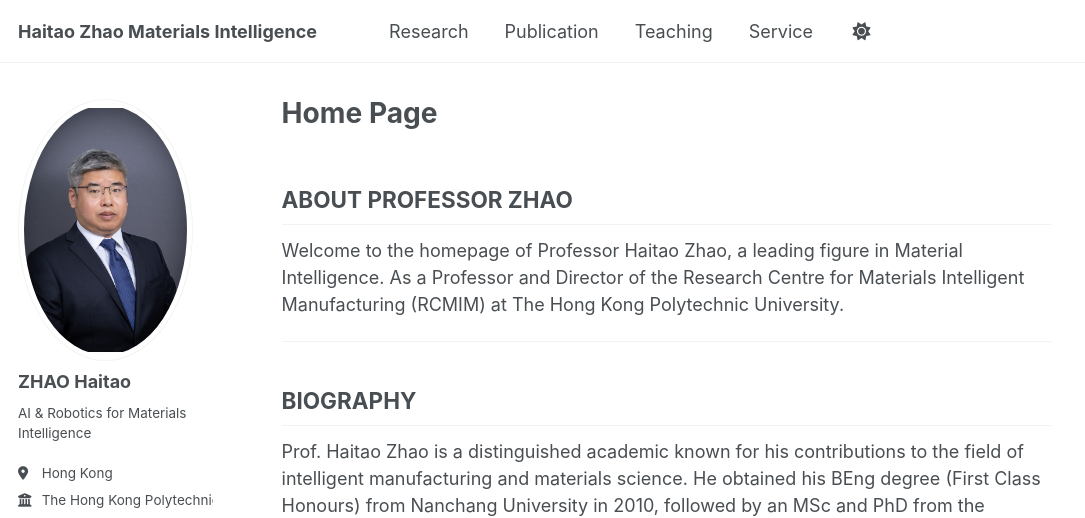
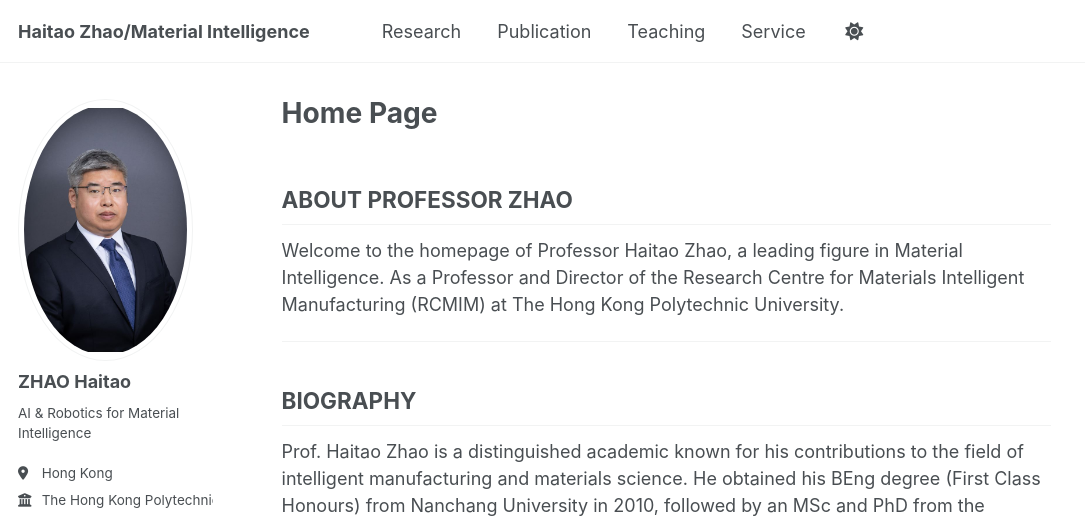
Before and after one commit to HaitaoZhao-PolyU/HaitaoZhao-PolyU.github.io, a Jekyll site: the page built from _pages/about.md, in a window 1280 px wide. Shown: the top 518 px of the page, without its empty margins (0-1085 px from the left). Built offline with Jekyll 4.4.1, drawn with Linux system fonts in a browser that asks for light colours.

Commit message:
Update _config.yml

```diff
--- a/_config.yml
+++ b/_config.yml
@@ -9,8 +9,7 @@
 # Basic Site Settings
 locale                   : "en-US"
 site_theme               : "default"
-title                    : "Haitao Zhao
-Materials Intelligence"
+title                    : "Haitao Zhao/Material Intelligence"
 title_separator          : "-"
 name                     : &name "Haitao Zhao"
 description              : &description "personal description"
@@ -26,7 +25,7 @@ author:
   avatar           : "ZHAO_Haitao.jpg"
   name             : "ZHAO Haitao"
   pronouns         : # example: "she/her"
-  bio              : "AI & Robotics for Materials Intelligence"
+  bio              : "AI & Robotics for Material Intelligence"
   location         : "Hong Kong"
   employer         : "The Hong Kong Polytechnic University"
   uri              : # URL
```
